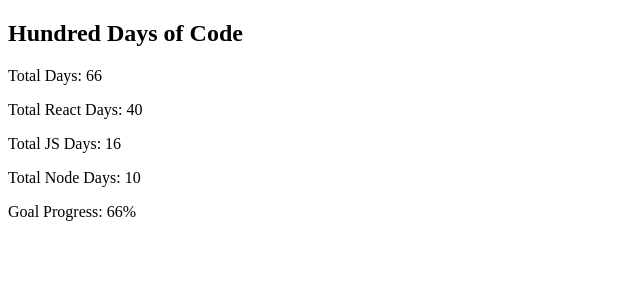
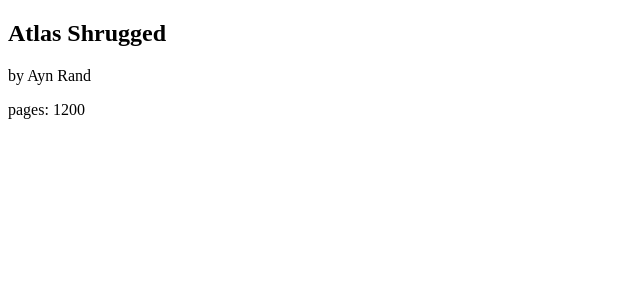
Before and after one commit to SteveMustanski/react-practice, a React (Create React App) app in the folder react-is-fun/: page / in a window 1280 px wide. Shown: the top 300 px of the page, without its empty margins (0-640 px from the left). Built offline with nearby package versions, Linux system fonts and the light colour scheme.

Commit message:
modified/added library and book components

```diff
--- a/react-is-fun/src/index.js
+++ b/react-is-fun/src/index.js
@@ -1,52 +1,18 @@
-import React, { Component } from 'react';
+import React from 'react';
 import { render } from 'react-dom';
 
-let hundredCodeDays = {
-  total: 66,
-  react: 40,
-  js: 16,
-  node: 10,
-  goal: 100,
-};
-
-const getPercent = decimal => {
-  return decimal * 100 + '%';
-};
-
-const getGoalProgress = (total, goal) => {
-  return getPercent(total / goal);
-};
-
-const DevDayCounter = ({ total, react, js, node, goal }) => {
+const Book = ({ title, author, pages }) => {
   return (
     <section>
-      <h1>Hundred Days of Code</h1>
-      <div>
-        <p>Total Days: {total}</p>
-      </div>
-      <div>
-        <p>Total React Days: {react}</p>
-      </div>
-      <div>
-        <p>Total JS Days: {js}</p>
-      </div>
-      <div>
-        <p>Total Node Days: {node}</p>
-      </div>
-      <div>
-        <p>Goal Progress: {getGoalProgress(total, goal)}</p>
-      </div>
+      <h1>{title}</h1>
+      <p>by {author}</p>
+      <p>pages: {pages}</p>
     </section>
   );
 };
 
-render(
-  <DevDayCounter
-    total={hundredCodeDays.total}
-    react={hundredCodeDays.react}
-    js={hundredCodeDays.js}
-    node={hundredCodeDays.node}
-    goal={hundredCodeDays.goal}
-  />,
-  document.getElementById('root'),
-);
+const Library = () => {
+  return <Book title='Atlas Shrugged' author='Ayn Rand' pages={1200} />;
+};
+
+render(<Library />, document.getElementById('root'));
```
